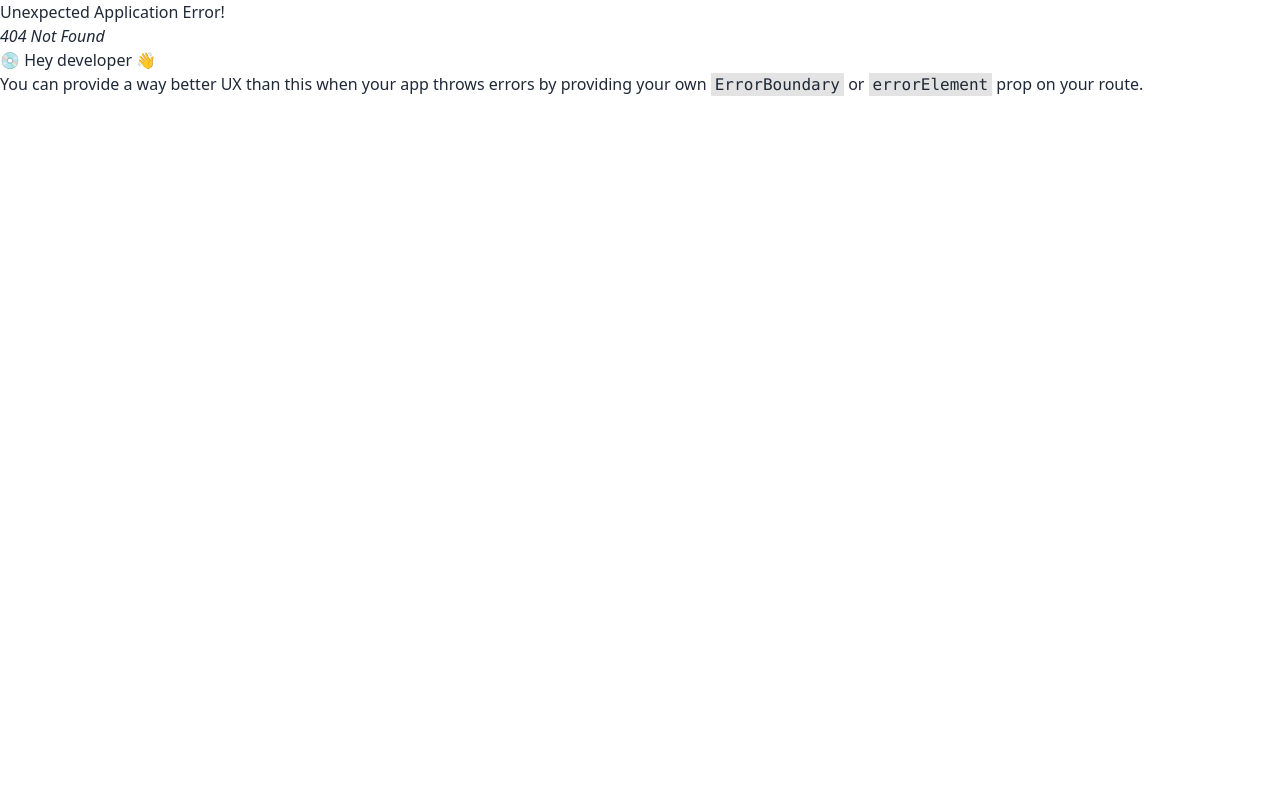
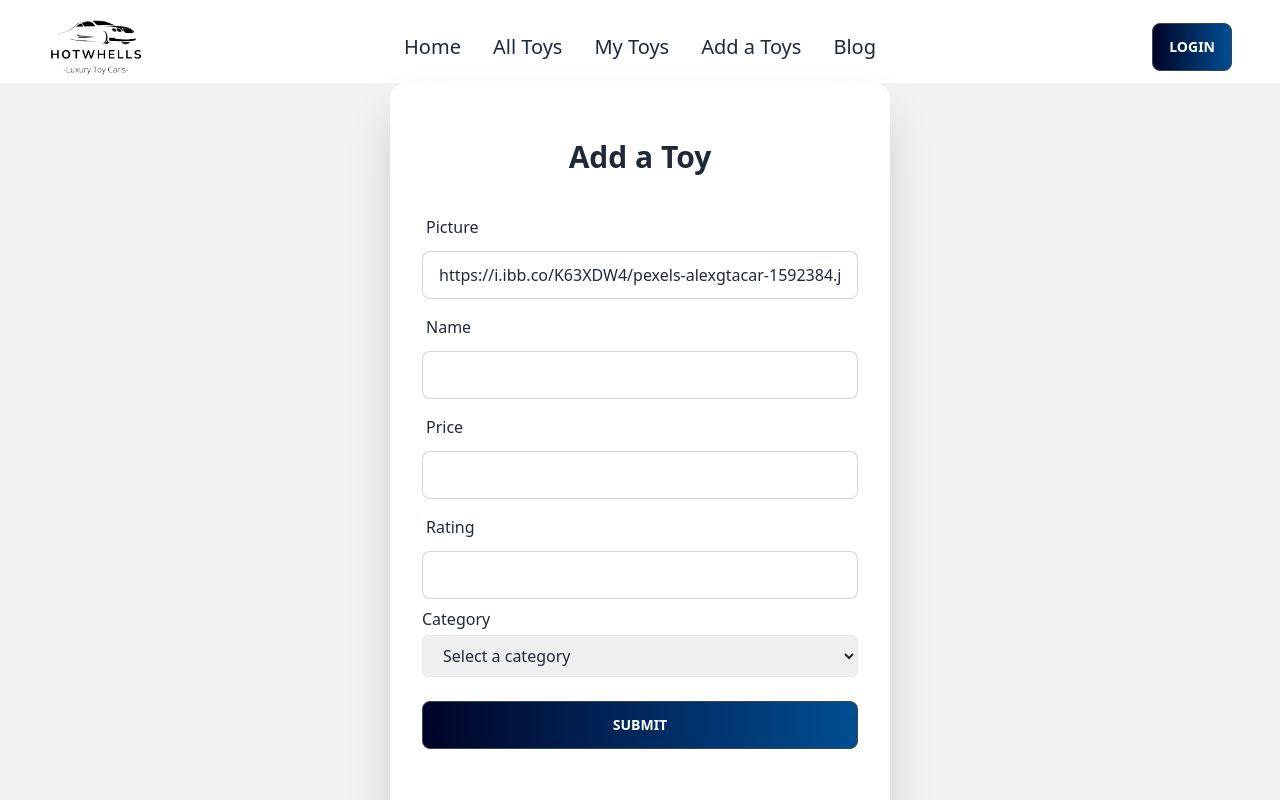
Before and after one commit to Mohiuddin-64bit/Hotwheels-client, a React (Vite) app: page /addToy in a window 1280 px wide. Before the commit this address had no page. Shown: the top 800 px of the page. Built offline with nearby package versions, Linux system fonts and the light colour scheme.

Commit message:
data post done in mongodb

```diff
--- a/package.json
+++ b/package.json
@@ -15,6 +15,7 @@
     "match-sorter": "^6.3.1",
     "react": "^18.2.0",
     "react-dom": "^18.2.0",
+    "react-hook-form": "^7.43.9",
     "react-router-dom": "^6.11.2",
     "sort-by": "^1.2.0"
   },
--- /dev/null
+++ b/src/Pages/AddToy/AddToy.jsx
@@ -0,0 +1,127 @@
+import { useForm } from "react-hook-form";
+
+const AddToy = () => {
+  const {
+    register,
+    handleSubmit,
+    formState: { errors },
+  } = useForm();
+
+  const onSubmit = (data) => {
+    // Send the form data to the backend (e.g., via API or AJAX request)
+    console.log(data);
+    fetch('http://localhost:5000/addToy', {
+      method: "POST",
+      headers: {
+        'Content-Type': "application/json"
+      },
+      body: JSON.stringify(data)
+    })
+    .then(res => res.json())
+    .then(data => {
+      console.log(data)
+    })
+  };
+
+  return (
+    <>
+      <div className="hero min-h-screen bg-base-200">
+        <div className="card w-[500px] h-[800px] shadow-2xl bg-base-100 mx-auto ">
+          <h2 className="text-center font-bold text-3xl pt-14 ">Add a Toy</h2>
+          <form className="card" onSubmit={handleSubmit(onSubmit)}>
+            <div className="card-body">
+              <div className=" form-control">
+                <label htmlFor="picture" className="block mb-1 label">
+                  Picture
+                </label>
+                <input
+                defaultValue="https://i.ibb.co/K63XDW4/pexels-alexgtacar-1592384.jpg"
+                  className="input input-bordered"
+                  id="picture"
+                  type="text"
+                  {...register("picture", { required: true })}
+                />
+                {errors.picture && (
+                  <span className="text-red-500">This field is required</span>
+                )}
+              </div>
+
+              <div className=" form-control">
+                <label htmlFor="name" className="block mb-1 label">
+                  Name
+                </label>
+                <input
+                  className="input input-bordered"
+                  id="name"
+                  type="text"
+                  {...register("name", { required: true })}
+                />
+                {errors.name && (
+                  <span className="text-red-500">This field is required</span>
+                )}
+              </div>
+
+              <div className=" form-control">
+                <label htmlFor="price" className="block mb-1 label">
+                  Price
+                </label>
+                <input
+                  className="input input-bordered"
+                  id="price"
+                  type="number"
+                  {...register("price", { required: true })}
+                />
+                {errors.price && (
+                  <span className="text-red-500">This field is required</span>
+                )}
+              </div>
+
+              <div className="form-control">
+                <label htmlFor="rating" className="block mb-1 label">
+                  Rating
+                </label>
+                <input
+                  className="input input-bordered"
+                  id="rating"
+                  type="number"
+                  step="0.1"
+                  {...register("rating", { required: true })}
+                />
+                {errors.rating && (
+                  <span className="text-red-500">This field is required</span>
+                )}
+              </div>
+
+              <div className="form-control">
+                <label htmlFor="category" className="block mb-1">
+                  Category
+                </label>
+                <select
+                  id="category"
+                  {...register("category", { required: true })}
+                  className="w-full px-4 py-2 border rounded-md"
+                >
+                  <option value="">Select a category</option>
+                  <option value="sports_car">Sports Car</option>
+                  <option value="truck">Truck</option>
+                  <option value="regular_car">Regular Car</option>
+                </select>
+                {errors.category && (
+                  <span className="text-red-500">This field is required</span>
+                )}
+              </div>
+
+              <input
+                className="bg-custom-gradient btn mt-4"
+                type="submit"
+                value="Submit"
+              />
+            </div>
+          </form>
+        </div>
+      </div>
+    </>
+  );
+};
+
+export default AddToy;
--- a/src/Pages/Home/ShopByCategory/ShopByCategory.jsx
+++ b/src/Pages/Home/ShopByCategory/ShopByCategory.jsx
@@ -1,11 +1,16 @@
+
 const ShopByCategory = () => {
-  <>
-    <div className="tabs tabs-boxed">
-      <a className="tab">Tab 1</a>
-      <a className="tab tab-active">Tab 2</a>
-      <a className="tab">Tab 3</a>
+  return (
+    <div>
+      <div className="w-full h-12 mx-auto">
+        <div className="tabs tabs-boxed">
+          <a className="tab">Tab 1</a>
+          <a className="tab tab-active">Tab 2</a>
+          <a className="tab">Tab 3</a>
+        </div>
+      </div>
     </div>
-  </>;
+  );
 };
 
 export default ShopByCategory;
--- a/src/Pages/Login/Login.jsx
+++ b/src/Pages/Login/Login.jsx
@@ -5,7 +5,7 @@ const Login = () => {
     <div>
       <div className="hero min-h-screen bg-base-200">
         <div className="hero-content flex-col">
-          <div className="card  w-[400px] h-[700px] shadow-2xl bg-base-100">
+          <div className="card w-[400px] h-[700px] shadow-2xl bg-base-100">
             <div className="text-center lg:text">
               <h1 className="text-5xl font-bold py-5 ">Login</h1>
             </div>
--- a/src/Pages/Shared/Navbar/Navbar.jsx
+++ b/src/Pages/Shared/Navbar/Navbar.jsx
@@ -57,7 +57,7 @@ const Navbar = () => {
               <Link>My Toys</Link>
             </li>
             <li>
-              <Link>Add a Toys</Link>
+              <Link to='addToy'>Add a Toys</Link>
             </li>
             <li>
               <Link>Blog</Link>
--- a/src/Router/Router.jsx
+++ b/src/Router/Router.jsx
@@ -3,6 +3,7 @@ import Main from "../Layout/Main";
 import Home from "../Pages/Home/Home";
 import Login from "../Pages/Login/Login";
 import Registration from "../Pages/Registration/Registration";
+import AddToy from "../Pages/AddToy/AddToy";
 
 const router = createBrowserRouter([
   {
@@ -20,6 +21,10 @@ const router = createBrowserRouter([
       {
         path: 'registration',
         element: <Registration></Registration>
+      },
+      {
+        path: 'addToy',
+        element: <AddToy></AddToy>
       }
     ]
   },
```
Also changed, not shown: 1 other file (tests, documents, lock files or other folders).
